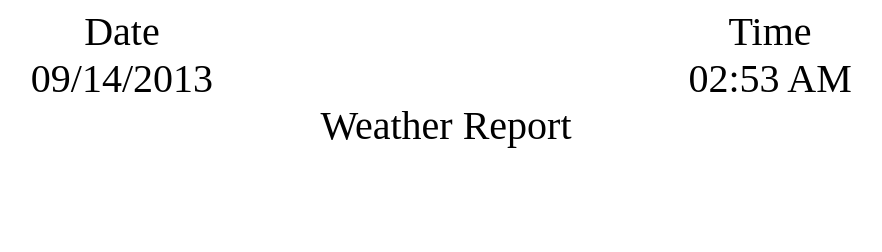
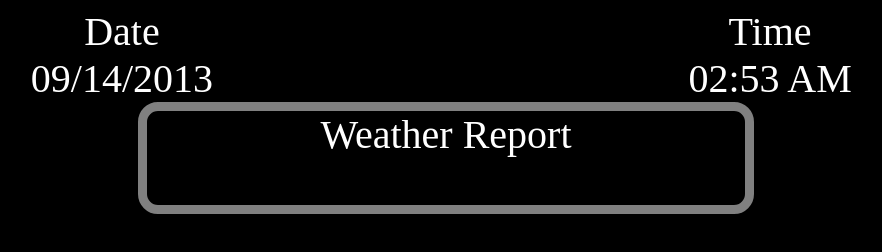
Before and after one commit to AlisaEx/MisterBlueSky, a plain HTML site: page index.html in a window 1280 px wide. Shown: the whole page, without its empty margins (194-1076 px from the left). Drawn offline with nearby package versions, Linux system fonts and the light colour scheme.

Commit message:
added styling

```diff
--- a/index.html
+++ b/index.html
@@ -18,7 +18,7 @@
 				<div class = "span6">Time<br><span id="time"></span> </div>
 			</div>
 			<div class = "row-fluid">
-				<div class = "span12" id="weather">Weather Report<br><br>
+				<div class = "span6" id="weather">Weather Report<br><br>
 				</div>
 		</div>
 		</center>
--- a/stylesheet.css
+++ b/stylesheet.css
@@ -1,3 +1,15 @@
+body{
+	background-color: black;
+}
+
 div{
+	color: white;
 	font-size: 30pt;
 }
+
+#weather{
+	margin: 0px auto;
+	float: none;
+	border: 9px solid grey;
+	border-radius: 20px;
+}
```
